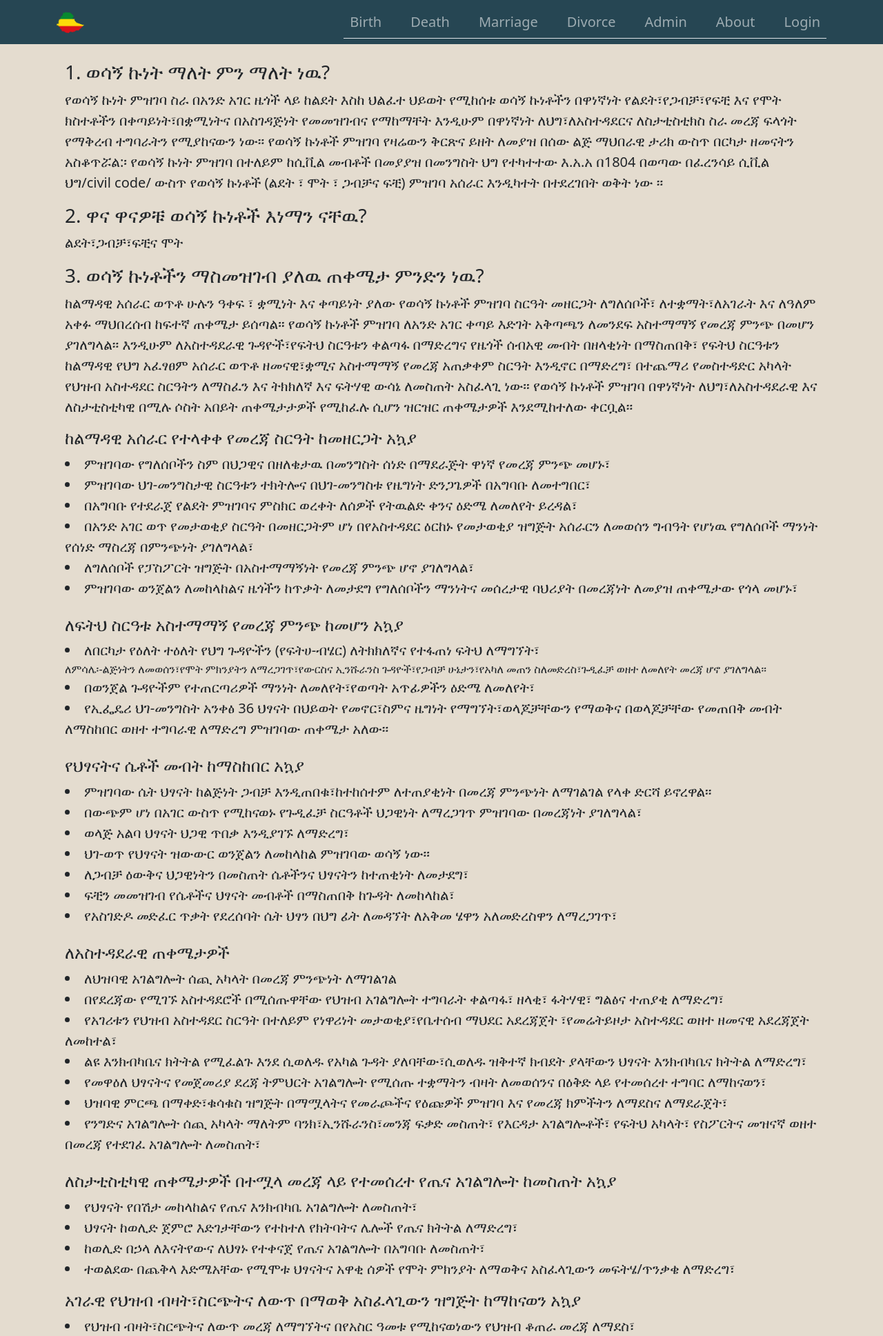
After one commit to abrshtg/wesagn_kunet, a Django app: page /about/ in a window 1280 px wide. The commit adds this page. Shown: the top 1937 px of the page at 69% size. Run offline with Django 4.2, Linux system fonts and the light colour scheme; some libraries are stand-ins or nearby versions.

Commit message:
add detail pages and about page

```diff
--- /dev/null
+++ b/event/templates/event/about.html
@@ -0,0 +1,150 @@
+{% extends './base.html' %}
+
+{% block title %} About {% endblock title %}
+
+{% block body %}
+<style>
+    p, li {
+        font-size: 20px;
+    }
+</style>
+    <div class="container justify-content-evenly">
+        <h3>1. ወሳኝ ኩነት ማለት ምን ማለት ነዉ?</h3>
+        <p>
+            የወሳኝ ኩነት ምዝገባ ስራ በአንድ አገር ዜጎች ላይ ከልደት እስከ ህልፈተ ህይወት የሚከሰቱ ወሳኝ ኩነቶችን በዋነኛነት
+            የልደት፣የጋብቻ፣የፍቺ እና የሞት ክስተቶችን በቀጣይነት፣በቋሚነትና በአስገዳጅነት የመመዝገብና የማከማቸት እንዲሁም
+            በዋነኛነት ለህግ፣ለአስተዳደርና ለስታቲስቲክስ ስራ መረጃ ፍላጎት የማቅረብ ተግባራትን የሚያከናውን ነው፡፡ የወሳኝ ኩነቶች
+            ምዝገባ የዛሬውን ቅርጽና ይዘት ለመያዝ በሰው ልጅ ማህበራዊ ታሪክ ውስጥ በርካታ ዘመናትን አስቆጥሯል:፡ የወሳኝ ኩነት
+            ምዝገባ በተለይም ከሲቪል መብቶች በመያያዝ በመንግስት ህግ የተካተተው እ.አ.አ በ1804 በወጣው በፈረንሳይ ሲቪል
+            ህግ/civil code/ ውስጥ የወሳኝ ኩነቶች (ልደት ፣ ሞት ፣ ጋብቻና ፍቺ) ምዝገባ አሰራር እንዲካተት በተደረገበት
+            ወቅት ነው ፡፡
+        </p>
+        <p></p>
+        <h3>2. ዋና ዋናዎቹ ወሳኝ ኩነቶች እነማን ናቸዉ?</h3>
+        <p>ልደት፣ጋብቻ፣ፍቺና ሞት</p>
+        <h3>3. ወሳኝ ኩነቶችን ማስመዝገብ ያለዉ ጠቀሜታ ምንድን ነዉ?</h3>
+        <p>
+            ከልማዳዊ አሰራር ወጥቶ ሁሉን ዓቀፍ ፣ ቋሚነት እና ቀጣይነት ያለው የወሳኝ ኩነቶች ምዝገባ ስርዓት መዘርጋት ለግለሰቦች፣
+            ለተቋማት፣ለአገራት እና ለዓለም አቀፉ ማህበረሰብ ከፍተኛ ጠቀሜታ ይሰጣል። የወሳኝ ኩነቶች ምዝገባ ለአንድ አገር ቀጣይ
+            እድገት አቅጣጫን ለመንደፍ አስተማማኝ የመረጃ ምንጭ በመሆን ያገለግላል፡፡ እንዲሁም ለአስተዳደራዊ ጉዳዮች፣የፍትህ
+            ስርዓቱን ቀልጣፋ በማድረግና የዜጎች ሰብአዊ መብት በዘላቂነት በማስጠበቅ፣ የፍትህ ስርዓቱን ከልማዳዊ የህግ አፈፃፀም
+            አሰራር ወጥቶ ዘመናዊ፣ቋሚና አስተማማኝ የመረጃ አጠቃቀም ስርዓት እንዲኖር በማድረግ፣ በተጨማሪ የመስተዳድር አካላት
+            የህዝብ አስተዳደር ስርዓትን ለማስፈን እና ትክክለኛ እና ፍትሃዊ ውሳኔ ለመስጠት አስፈላጊ ነው፡፡ የወሳኝ ኩነቶች ምዝገባ
+            በዋነኛነት ለህግ፣ለአስተዳደራዊ እና ለስታቲስቲካዊ በሚሉ ሶስት አበይት ጠቀሜታታዎች የሚከፈሉ ሲሆን ዝርዝር ጠቀሜታዎች
+            እንደሚከተለው ቀርቧል፡፡
+        </p>
+        <p></p>
+        <p></p>
+        <p></p>
+
+        <h4>ከልማዳዊ አሰራር የተላቀቀ የመረጃ ስርዓት ከመዘርጋት አኳያ</h4>
+        <li> ምዝገባው የግለሰቦችን ስም በህጋዊና በዘለቄታዉ በመንግስት ሰነድ በማደራጅት ዋነኛ የመረጃ ምንጭ መሆኑ፣</li>
+        <li> ምዝገባው ህገ-መንግስታዊ ስርዓቱን ተክትሎና በህገ-መንግስቱ የዜግነት ድንጋጌዎች በአግባቡ ለመተግበር፣</li>
+        <li> በአግባቡ የተደራጀ የልደት ምዝገባና ምስክር ወረቀት ለሰዎች የትዉልድ ቀንና ዕድሜ ለመለየት ይረዳል፣</li>
+        <li>
+             በአንድ አገር ወጥ የመታወቂያ ስርዓት በመዘርጋትም ሆነ በየአስተዳደር ዕርከኑ የመታወቂያ ዝግጅት አሰራርን ለመወሰን
+            ግብዓት የሆነዉ የግለሰቦች ማንነት የሰነድ ማስረጃ በምንጭነት ያገለግላል፣
+        </li>
+        <li> ለግለሰቦች የፓስፖርት ዝግጅት በአስተማማኝነት የመረጃ ምንጭ ሆኖ ያገለግላል፣</li>
+        <li>
+             ምዝገባው ወንጀልን ለመከላከልና ዜጎችን ከጥቃት ለመታደግ የግለሰቦችን ማንነትና መሰረታዊ ባህሪያት በመረጃነት ለመያዝ
+            ጠቀሜታው የጎላ መሆኑ፣
+        </li><br>
+        <h4>ለፍትህ ስርዓቱ አስተማማኝ የመረጃ ምንጭ ከመሆን አኳያ</h4>
+        <li> ለበርካታ የዕለት ተዕለት የህግ ጉዳዮችን (የፍትሀ-ብሄር) ለትክክለኛና የተፋጠነ ፍትህ ለማግኘት፣</li>
+
+            ለምሳሌ፡-ልጅነትን ለመወሰን፣የሞት ምክንያትን ለማረጋገጥ፣የውርስና ኢንሹራንስ ጉዳዮች፣የጋብቻ ሁኔታን፣የአካለ መጠን
+            ስለመድረስ፣ጉዲፈቻ ወዘተ ለመለየት መረጃ ሆኖ ያገለግላል፡፡
+
+        <li> በወንጀል ጉዳዮችም የተጠርጣሪዎች ማንነት ለመለየት፣የወጣት አጥፊዎችን ዕድሜ ለመለየት፣</li>
+        <li>
+             የኢፌዴሪ ህገ-መንግስት አንቀፅ 36 ህፃናት በህይወት የመኖር፣ስምና ዜግነት የማግኘት፣ወላጆቻቸውን የማወቅና
+            በወላጆቻቸው የመጠበቅ መብት ለማስከበር ወዘተ ተግባራዊ ለማድረግ ምዝገባው ጠቀሜታ አለው፡፡
+        </li><br>
+        <h4>የህፃናትና ሴቶች መብት ከማስከበር አኳያ</h4>
+        <li>
+             ምዝገባው ሴት ህፃናት ከልጅነት ጋብቻ እንዲጠበቁ፣ከተከሰተም ለተጠያቂነት በመረጃ ምንጭነት ለማገልገል የላቀ ድርሻ
+            ይኖረዋል፡፡
+        </li>
+        <li> በውጭም ሆነ በአገር ውስጥ የሚከናወኑ የጉዲፈቻ ስርዓቶች ህጋዊነት ለማረጋገጥ ምዝገባው በመረጃነት ያገለግላል፣</li>
+        <li> ወላጅ አልባ ህፃናት ህጋዊ ጥበቃ እንዲያገኙ ለማድረግ፣</li>
+        <li> ህገ-ወጥ የህፃናት ዝውውር ወንጀልን ለመከላከል ምዝገባው ወሳኝ ነው፡፡</li>
+        <li> ለጋብቻ ዕውቅና ህጋዊነትን በመስጠት ሴቶችንና ህፃናትን ከተጠቂነት ለመታደግ፣</li>
+        <li> ፍቺን መመዝገብ የሴቶችና ህፃናት መብቶች በማስጠበቅ ከጉዳት ለመከላከል፣</li>
+        <li> የአስገድዶ መድፈር ጥቃት የደረሰባት ሴት ህፃን በህግ ፊት ለመዳኘት ለአቅመ ሄዋን አለመድረስዋን ለማረጋገጥ፣</li><br>
+        <h4>ለአስተዳደራዊ ጠቀሜታዎች</h4>
+        <li>ለህዝባዊ አገልግሎት ሰጪ አካላት በመረጃ ምንጭነት ለማገልገል</li>
+        <li>
+             በየደረጃው የሚገኙ አስተዳደሮች በሚሰጡዋቸው የህዝብ አገልግሎት ተግባራት ቀልጣፋ፣ ዘላቂ፣ ፋትሃዊ፣ ግልፅና ተጠያቂ
+            ለማድረግ፣
+        </li>
+        <li>
+            የአገሪቱን የህዝብ አስተዳደር ስርዓት በተለይም የነዋሪነት መታወቂያ፣የቤተሰብ ማህደር አደረጃጀት ፣የመሬትይዞታ
+            አስተዳደር ወዘተ ዘመናዊ አደረጃጀት ለመከተል፣
+        </li>
+        <li>
+            ልዩ እንክብካቤና ክትትል የሚፈልጉ እንደ ሲወለዱ የአካል ጉዳት ያለባቸው፣ሲወለዱ ዝቅተኛ ክብደት ያላቸውን ህፃናት
+            እንክብካቤና ክትትል ለማድረግ፣
+        </li>
+        <li>
+             የመዋዕለ ህፃናትና የመጀመሪያ ደረጃ ትምህርት አገልግሎት የሚሰጡ ተቋማትን ብዛት ለመወሰንና በዕቅድ ላይ የተመሰረተ
+            ተግባር ለማከናወን፣
+        </li>
+        <li>
+             ህዝባዊ ምርጫ በማቀድ፣ቁሳቁስ ዝግጅት በማሟላትና የመራጮችና የዕጩዎች ምዝገባ እና የመረጃ ክምችትን ለማደስና
+            ለማደራጀት፣
+        </li>
+        <li>
+             የንግድና አገልግሎት ሰጪ አካላት ማለትም ባንክ፣ኢንሹራንስ፣መንጃ ፍቃድ መስጠት፣ የእርዳታ አገልግሎቶች፣ የፍትህ
+            አካላት፣ የስፖርትና መዝናኛ ወዘተ በመረጃ የተደገፈ አገልግሎት ለመስጠት፣
+        </li><br>
+        <h4>ለስታቲስቲካዊ ጠቀሜታዎች በተሟላ መረጃ ላይ የተመሰረተ የጤና አገልግሎት ከመስጠት አኳያ</h4>
+        <li> የህፃናት የበሽታ መከላከልና የጤና እንክብካቤ አገልግሎት ለመስጠት፣</li>
+        <li> ህፃናት ከወሊድ ጀምሮ እድገታቸውን የተከተለ የክትባትና ሌሎች የጤና ክትትል ለማድረግ፣</li>
+        <li> ከወሊድ በኃላ ለእናትየውና ለህፃኑ የተቀናጀ የጤና አገልግሎት በአግባቡ ለመስጠት፣</li>
+        <li>
+             ተወልደው በጨቅላ እድሜአቸው የሚሞቱ ህፃናትና አዋቂ ሰዎች የሞት ምክንያት ለማወቅና አስፈላጊውን መፍትሄ/ጥንቃቄ
+            ለማድረግ፣
+        </li>
+        <p></p>
+        <h4>አገራዊ የህዝብ ብዛት፣ስርጭትና ለውጥ በማወቅ አስፈላጊውን ዝግጅት ከማከናወን አኳያ</h4>
+        <li> የህዝብ ብዛት፣ስርጭትና ለውጥ መረጃ ለማግኘትና በየአስር ዓመቱ የሚከናወነውን የህዝብ ቆጠራ መረጃ ለማደስ፣</li>
+        <li> ለህዝብ ለውጡ ዋነኛ መንስኤ የሚሆኑ መረጃዎችን ለማግኘት፣</li>
+        <li> የህዝብ ቁጥር መረጃ እስከ ታችኛው የአስተዳደር እርከን በወቅቱ፣በቀጣይና በቋሚነት አሃዛዊ መረጃ ለማግኘት፣</li>
+        <li>
+            በሁሉም የአስተዳደር አካላት ዓመታዊ የህዝብ ብዛትና ባህሪያት መረጃ በመያዝ ለሚደረጉ አካባቢያዊ ልማት ዕቅድ
+            ዝግጅቶች፣ለአፈፃፀም ክትትልና ግምገማ ለማከናወን፣
+        </li>
+        <li>
+             የአስተዳደር አካላት ዓመታዊ የልደትና የሞት መጠንና ስርጭት፣የህዝብ ብዛት እድገት ምጣኔና ስርጭት ትንበያ ለማከናወን፣
+        </li>
+        <li>የክልል መስተዳድሮች በስነ-ህዝብና ጤና ስታቲስቲክሰ ዘርፍ ልዩ ተጠቃሚ ለማድረግ</li>
+        <li>
+             በየደረጃው ያሉ የአስተዳደር እርከኖች የስነ-ህዝብ ጤና መለኪያ (indicators) መረጃዎችን ማለትም የወሊድ
+            ምጥነት፣የጨቅላ ህፃናትና ጎልማሶች ሞት ምጥነት፣የእናቶች ሞት ምጥነትና ስርጭት፣የሞት ምክንያትና ምደባ
+            ስታቲስቲክስ፣የህይወት ዘመን ትንበያ ለማወቅ ይጠቅማል፡፡ እነዚህ መለኪያዎች የምእተ ዓመቱ የልማት ግብ መለኪያዎች
+            የሆኑትን መሰረታዊ የልማት ግስጋሴ መረጃዎች በወቅታዊነት፣በተከታታይነት፣በቋሚነትና በጥራት እንዲገኙ ያስችላል፡፡
+        </li><br>
+        <h3>4. የወሳኝ ኩነቶች ምዝገባ ኤጀንሲ ስልጣንና ተግባራት ምን ምን ናቸዉ?</h3>
+
+
+            <li>በአዋጁ መሠረት ወሳኝ ኩነት በአግባቡ መመዝገቡንና ምስክር ወረቀት መስጠቱን ያረጋግጣል፣</li>
+            <li>ለክልሎች የሚያገለግሉ የክብር መዝገቦች ዝግጅትና ሥርጭትን በሚመለከት አግባብ ካላቸው የክልል አካላት ጋር
+            ይተባበራል፣ድጋፍ ይሰጣል፣</li>
+            <li>ከኢትዮጵያ ውጪ የሚኖሩ ዜጎችንና በግዳጅ ላይ ያሉ የመከላከያ ሠራዊት አባላትን የሚመለከቱ እንዲሁም በኢትዮጵያ መርከቦች
+            ላይ የሚከሰቱ ወሳኝ ኩነቶችን ለመመዝገብ የሚያስፈልጉ የክብር መዝገቦችን አዘጋጅቶ ያሰራጫል፣</li>
+            <li>የወሳኝ ኩነት ምዝገባ የድርጊት መርሀ ግብር እና የመረጃ አጠቃቀም ሥርዓትን ከክልሎች ጋር በመተባበር ያዘጋጃል፤
+            አፈጻጸሙን ይከታተላል፣</li>
+            <li>የወሳኝ ኩነት ምዝገባ አስፈላጊነትን አስመልክቶ የተለያዩ ዘዴዎችን በመጠቀም ትምህርትና ሥልጠናዎች ይሰጣል ወይም እንዲሰጥ
+            ያደርጋል፣</li>
+            <li>የወሳኝ ኩነት ምዝገባ የጥራትና የሽፋን ደረጃ ለመገምገምና ለመቆጣጠር የሚያስችል ጥናት ያካሂዳል፤ በምዝገባ ሂደት በታዩ
+            የአሠራር ችግሮች ላይ የመፍትሄ ሃሳብ ያቀርባል፡፡</li>
+            <li>የወሳኝ ኩነት ምዝገባና የመረጃ ልውውጥ ሥርዓት ተስማሚ በሆነ ቴክኖሎጂ እየታገዘ የሚሠራበትን ሁኔታ ያመቻቻል፤</li>
+            <li>በአዋጁ መሠረት የተሰበሰቡ መረጃዎች ለሚመለከታቸው አካላት በወቀቱ እንዲተላለፋ አስፈላጊውን የማስተባበር ሥራ
+            ያከናውናል፤</li>
+            <li>ለወሳኝ ኩነት ምዝገባ ማዕከላዊ የመረጃ ማዕከል ያደራጃል፤ የሚዘረጋው ቴክኖሎጂና የሚሰበሰበው መረጃ ለአደጋ እንዳይጋለጥ
+            ተገቢውን ጥንቃቄ ያደርጋል፤</li>
+            <li>የወሳኝ ኩነት ምዝገባ ሥርዓትን የሚመለከቱ የፖሊሲ ሃሳቦችን ለሚመለከተው አካል ያቀርባል፤ ሲፈቀድም ተግባራዊ ያደርጋል፤</li>
+
+    </div>
+{% endblock body %}
--- a/event/templates/event/base.html
+++ b/event/templates/event/base.html
@@ -12,7 +12,7 @@
 <body style="background-color: #E4DCCF">
   <nav class="navbar navbar-expand-lg navbar-dark nav" style="background-color: #264653;">
     <div class="container">
-      <a class="navbar-brand" href={% url 'home' %}> <img src={% static 'images/ethiopia.png' %} alt="Home" width="40px"> </a>
+      <a class="navbar-brand" href={% url 'home' %}> <img src={% static 'images/ethiopia.png' %} alt="Home" width="40px"></a>
       <button class="navbar-toggler" type="button" data-bs-toggle="collapse" data-bs-target="#navbarNav" aria-controls="navbarNav" aria-expanded="false" aria-label="Toggle navigation">
         <span class="navbar-toggler-icon"></span>
       </button>
@@ -32,6 +32,9 @@
           </li>
           <li class="nav-item">
             <a class="nav-link" href="/admin">Admin</a>
+          </li>
+          <li class="nav-item ms-4">
+            <a class="nav-link" href={% url 'about' %}>About</a>
           </li>
           {% if request.user.is_authenticated %}
           <li class="nav-item ms-4">
--- a/event/templates/event/birth.html
+++ b/event/templates/event/birth.html
@@ -7,6 +7,7 @@
 {% block body %}
   <div class="row row-cols-1 row-cols-md-4 g-4">
     {% for birth in births %}
+    <a href="/birth/{{ birth.id }}">
       <div class="col">
         <div class="card h-100">
           <img src={{ birth.photo.url }} class="card-img-top" alt="...">
@@ -15,6 +16,7 @@
           </div>
         </div>
       </div>
+    </a>
     {% endfor %}
   </div>
 {% endblock %}
--- a/event/templates/event/death.html
+++ b/event/templates/event/death.html
@@ -8,6 +8,7 @@
 
   <div class="row row-cols-1 row-cols-md-4 g-4">
     {% for death in deaths %}
+    <a href="/death/{{ death.id }}">
       <div class="col">
         <div class="card h-100">
           <img src={{ death.photo.url }} class="card-img-top" alt="...">
@@ -16,6 +17,7 @@
           </div>
         </div>
       </div>
+    </a>
     {% endfor %}
   </div>
 {% endblock %}
--- a/event/templates/event/divorce.html
+++ b/event/templates/event/divorce.html
@@ -7,6 +7,7 @@
 {% block body %}
   <div class="row row-cols-1 row-cols-md-3 row-cols-sm-2 g-4">
     {% for divorce in divorces %}
+    <a href="/divorce/{{ divorce.id }}">
       <div class="col">
         <div class="card  w-100">
           <div class="row row-cols-md-2 g-2">
@@ -24,6 +25,7 @@
           </div>
         </div>
       </div>
+    </a>
     {% endfor %}
   </div>
 {% endblock %}
--- a/event/templates/event/marriage.html
+++ b/event/templates/event/marriage.html
@@ -7,6 +7,7 @@
 {% block body %}
   <div class="row row-cols-1 row-cols-md-3 row-cols-sm-2 g-4">
     {% for marriage in marriages %}
+    <a href="/marriage/{{ marriage.id }}">
       <div class="col">
         <div class="card  w-100">
           <div class="row row-cols-md-2 g-2">
@@ -24,6 +25,7 @@
           </div>
         </div>
       </div>
+    </a>
     {% endfor %}
   </div>
 {% endblock %}
--- a/event/urls.py
+++ b/event/urls.py
@@ -1,11 +1,20 @@
 from django.urls import path
 from . import views
 urlpatterns = [
+
     path('', views.home, name='home'),
     path('birth/', views.birth, name='birth'),
+    path('birth/<int:pk>/', views.birth_detail, name='birth-detail'),
     path('death/', views.death, name='death'),
+    path('death/<int:pk>/', views.death_detail, name='death-detail'),
     path('marriage/', views.marriage, name='marriage'),
+    path('marriage/<int:pk>/', views.marriage_detail, name='marriage-detail'),
     path('divorce/', views.divorce, name='divorce'),
+    path('divorce/<int:pk>/', views.divorce_detail, name='divorce-detail'),
+
     path('login/', views.login_page, name='login'),
-    path('logout/', views.logout_page, name='logout')
+    path('logout/', views.logout_page, name='logout'),
+
+    path('about/', views.about, name='about')
+
 ]
--- a/event/views.py
+++ b/event/views.py
@@ -1,4 +1,4 @@
-from django.shortcuts import render, redirect
+from django.shortcuts import render, redirect, get_object_or_404
 from django.contrib import messages
 from django.contrib.auth import authenticate, login, logout
 from django.contrib.auth.decorators import login_required
@@ -16,9 +16,19 @@ def birth(request):
     return render(request, 'event/birth.html', {'births': queryset})
 
 @login_required(login_url='login')
+def birth_detail(request, pk):
+    queryset = get_object_or_404(Birth, pk=pk)
+    return render(request, 'event/birth_detail.html', {'birth': queryset})
+
+@login_required(login_url='login')
 def death(request):
     queryset = Death.objects.all()
     return render(request, 'event/death.html', {'deaths': queryset})
+
+@login_required(login_url='login')
+def death_detail(request, pk):
+    queryset = get_object_or_404(Death, pk=pk)
+    return render(request, 'event/death_detail.html', {'death': queryset})
 
 @login_required(login_url='login')
 def marriage(request):
@@ -26,15 +36,26 @@ def marriage(request):
     return render(request, 'event/marriage.html', {'marriages': queryset})
 
 @login_required(login_url='login')
+def marriage_detail(request, pk):
+    queryset = get_object_or_404(Marriage, pk=pk)
+    return render(request, 'event/marriage_detail.html', {'marriage': queryset})
+
+@login_required(login_url='login')
 def divorce(request):
     queryset = Divorce.objects.all()
     return render(request, 'event/divorce.html', {'divorces': queryset})
+
+@login_required(login_url='login')
+def divorce_detail(request, pk):
+    queryset = get_object_or_404(Divorce, pk=pk)
+    return render(request, 'event/divorce_detail.html', {'divorce': queryset})
 
 
 def login_page(request):
 
     if request.user.is_authenticated:
         return redirect('home')
+
     if request.method == 'POST':
         username = request.POST['username']
         password = request.POST['password']
@@ -59,3 +80,6 @@ def login_page(request):
 def logout_page(request):
     logout(request)
     return redirect('home')
+
+def about(request):
+    return render(request, 'event/about.html')
```
Also changed, not shown: event/templates/event/birth_detail.html (added, +47 -0 lines), event/templates/event/death_detail.html (added, +47 -0 lines), event/templates/event/divorce_detail.html (added, +90 -0 lines), event/templates/event/home.html (+10 -10 lines), event/templates/event/marriage_detail.html (added, +86 -0 lines), db.sqlite3. Lines whose indentation alone changed are shown as unchanged.
